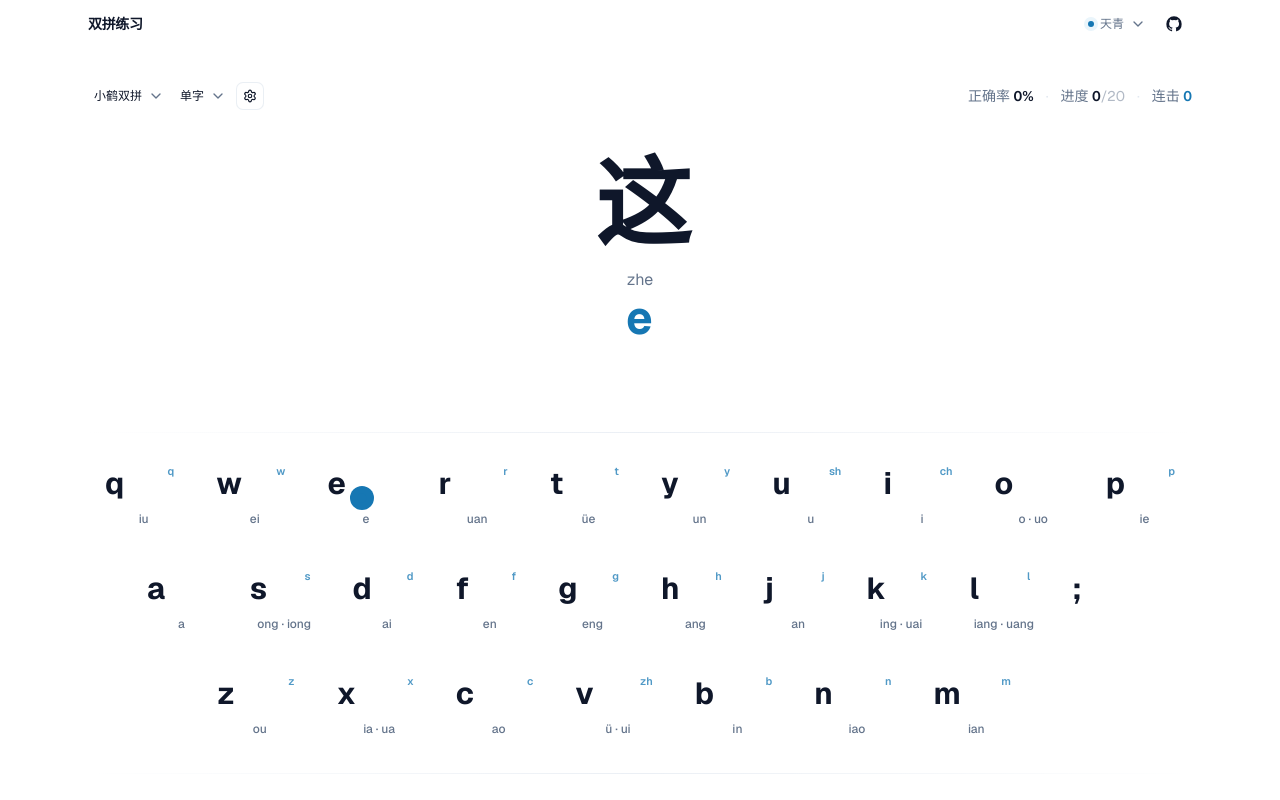
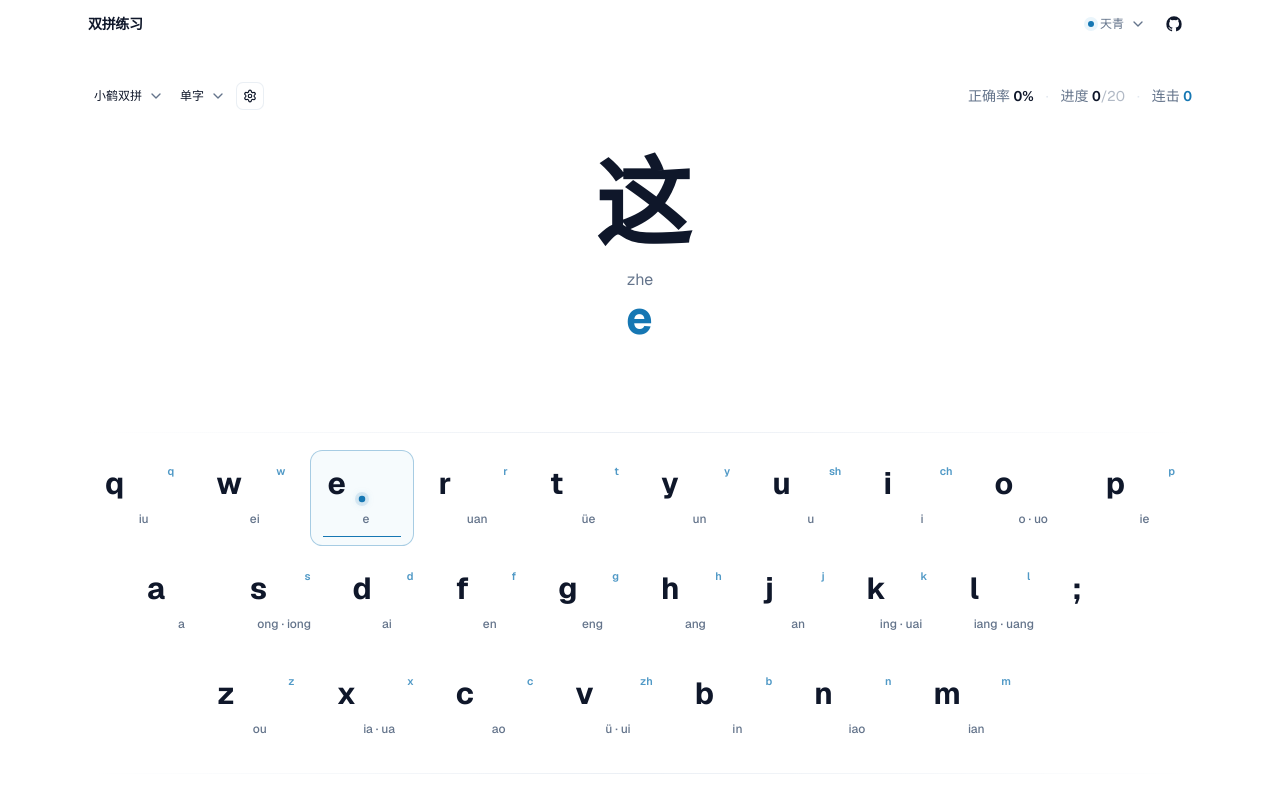
Before and after one commit to sharebravery/shuangpin-practice, a Next.js app: page / in a window 1280 px wide. Both pictures are taken after a click on the button "e e". Shown: the top 800 px of the page. Built offline with nearby package versions, Linux system fonts and the light colour scheme.

Commit message:
feat(ui): restore key feedback and add minimal trace layout

```diff
--- a/src/features/practice/keyboard-map.tsx
+++ b/src/features/practice/keyboard-map.tsx
@@ -14,7 +14,7 @@ const KEYBOARD_ROWS = [
 ] as const;
 
 const KEYBOARD_ROW_OFFSETS = ["0px", "28px", "62px"] as const;
-const SCORE_ROW_PADDING = [
+const GRID_ROW_PADDING = [
   { left: "0px", right: "0px" },
   { left: "42px", right: "42px" },
   { left: "112px", right: "164px" },
@@ -141,7 +141,10 @@ export function KeyboardMap({
       const firstElement = field.querySelector<HTMLElement>(
         `[data-keycap="${CSS.escape(firstKey ?? "")}"]`,
       );
-      const loop = Math.max(28, (firstElement?.getBoundingClientRect().width ?? 72) * 0.38);
+      const loop = Math.max(
+        24,
+        (firstElement?.getBoundingClientRect().width ?? 72) * 0.34,
+      );
       setTraceGeometry({
         points,
         path: `M ${first.x} ${first.y} C ${first.x + loop} ${first.y - loop}, ${first.x - loop} ${first.y - loop}, ${first.x} ${first.y}`,
@@ -150,7 +153,7 @@ export function KeyboardMap({
     }
 
     const dx = second.x - first.x;
-    const bend = Math.max(28, Math.abs(dx) * 0.14);
+    const bend = Math.max(24, Math.abs(dx) * 0.13);
     setTraceGeometry({
       points,
       path: `M ${first.x} ${first.y} C ${first.x + dx * 0.28} ${first.y - bend}, ${second.x - dx * 0.2} ${second.y + bend * 0.45}, ${second.x} ${second.y}`,
@@ -167,6 +170,7 @@ export function KeyboardMap({
   }, [layout, updateTrace]);
 
   const traceHasError = traceErrorIndexes.length > 0;
+  const isGridLayout = layout === "score" || layout === "minimal";
 
   return (
     <div className="w-full overflow-x-auto pb-1" role="group" aria-label="双拼键位图">
@@ -175,6 +179,7 @@ export function KeyboardMap({
         className={cn(
           "relative mx-auto min-w-[820px] lg:min-w-0",
           layout === "score" && "py-4 sm:py-[18px]",
+          layout === "minimal" && "py-2 sm:py-3",
         )}
       >
         {layout === "score" && (
@@ -186,10 +191,7 @@ export function KeyboardMap({
 
         {showTrace && traceGeometry.points.length > 0 && (
           <svg
-            className={cn(
-              "pointer-events-none absolute inset-0 h-full w-full overflow-visible",
-              layout === "score" ? "z-20" : "z-0",
-            )}
+            className="pointer-events-none absolute inset-0 z-[70] h-full w-full overflow-visible"
             aria-hidden="true"
             data-input-trace
           >
@@ -198,8 +200,10 @@ export function KeyboardMap({
                 d={traceGeometry.path}
                 pathLength="1"
                 className={cn(
-                  "animate-[trace-draw_260ms_cubic-bezier(.22,.8,.2,1)_both] fill-none stroke-[2] opacity-80 [filter:drop-shadow(0_0_5px_color-mix(in_srgb,currentColor_28%,transparent))] [stroke-dasharray:1] [stroke-dashoffset:1]",
-                  traceHasError ? "stroke-[var(--error)] text-[var(--error)]" : "stroke-[var(--brand)] text-[var(--brand)]",
+                  "animate-[trace-draw_260ms_cubic-bezier(.22,.8,.2,1)_both] fill-none stroke-[1.8] opacity-85 [filter:drop-shadow(0_0_5px_color-mix(in_srgb,currentColor_28%,transparent))] [stroke-dasharray:1] [stroke-dashoffset:1]",
+                  traceHasError
+                    ? "stroke-[var(--error)] text-[var(--error)]"
+                    : "stroke-[var(--brand)] text-[var(--brand)]",
                 )}
               />
             )}
@@ -208,21 +212,26 @@ export function KeyboardMap({
               const error = traceErrorSet.has(point.index);
               const tone = error ? "var(--error)" : "var(--brand)";
               return (
-                <g key={`${point.index}-${point.x}-${point.y}`} data-trace-point data-trace-error={error ? "true" : "false"}>
+                <g
+                  key={`${point.index}-${point.x}-${point.y}`}
+                  data-trace-point
+                  data-trace-error={error ? "true" : "false"}
+                >
                   <circle
                     cx={point.x}
                     cy={point.y}
-                    r="12"
+                    r="7"
                     fill={tone}
-                    opacity="0.12"
-                    className="animate-[trace-point_420ms_ease-out_both]"
+                    opacity="0.11"
+                    className="animate-[trace-breathe_900ms_ease-in-out_infinite]"
                   />
                   <circle
                     cx={point.x}
                     cy={point.y}
-                    r="4.5"
+                    r="3.25"
                     fill={tone}
-                    className="animate-[trace-point_420ms_ease-out_both]"
+                    className="animate-[trace-point_260ms_ease-out_both] [filter:drop-shadow(0_0_4px_color-mix(in_srgb,currentColor_35%,transparent))]"
+                    style={{ color: tone }}
                   />
                 </g>
               );
@@ -233,23 +242,25 @@ export function KeyboardMap({
         <div
           className={cn(
             "relative z-10 flex flex-col",
-            layout === "score" ? "gap-2 sm:gap-[9px]" : "items-center gap-1.5 sm:gap-2 lg:gap-2.5",
+            isGridLayout
+              ? "gap-2 sm:gap-[9px]"
+              : "items-center gap-1.5 sm:gap-2 lg:gap-2.5",
           )}
         >
           {KEYBOARD_ROWS.map((row, rowIndex) => (
             <div
               key={rowIndex}
               className={cn(
-                layout === "score"
+                isGridLayout
                   ? "grid gap-2"
                   : "flex gap-1.5 sm:gap-2 lg:gap-2.5",
               )}
               style={
-                layout === "score"
+                isGridLayout
                   ? {
                       gridTemplateColumns: `repeat(${row.length}, minmax(0, 1fr))`,
-                      paddingLeft: SCORE_ROW_PADDING[rowIndex].left,
-                      paddingRight: SCORE_ROW_PADDING[rowIndex].right,
+                      paddingLeft: GRID_ROW_PADDING[rowIndex].left,
+                      paddingRight: GRID_ROW_PADDING[rowIndex].right,
                     }
                   : {
                       paddingLeft: KEYBOARD_ROW_OFFSETS[rowIndex],
@@ -274,13 +285,42 @@ export function KeyboardMap({
                     aria-label={`键位 ${key}${keyContent ? `: ${[...keyContent.initials, ...keyContent.finals.map(displayFinal)].join(", ")}` : ""}`}
                     data-keycap={key}
                     data-active={isActive ? "true" : undefined}
-                    data-feedback={isError ? "error" : isCorrect ? "correct" : isTyped ? "typed" : undefined}
+                    data-feedback={
+                      isError
+                        ? "error"
+                        : isCorrect
+                          ? "correct"
+                          : isTyped
+                            ? "typed"
+                            : undefined
+                    }
                     className={cn(
                       "group relative shrink-0 select-none border transition-[transform,background-color,border-color,box-shadow] duration-100",
-                      layout === "score"
-                        ? "h-[82px] w-full rounded-xl border-transparent bg-transparent sm:h-[92px] lg:h-[96px]"
-                        : "flex h-14 w-10 flex-col items-center justify-center rounded-lg border-b-[3px] border-[var(--border)] bg-[var(--key)] shadow-sm sm:h-[88px] sm:w-[72px] sm:rounded-xl lg:h-[102px] lg:w-[86px] lg:rounded-[14px]",
-                      layout === "score" && !disabled && "hover:bg-[var(--brand-soft)]/35",
+                      layout === "score" &&
+                        "h-[82px] w-full rounded-xl border-transparent bg-transparent sm:h-[92px] lg:h-[96px]",
+                      layout === "keyboard" &&
+                        "flex h-14 w-10 flex-col items-center justify-center rounded-lg border-b-[3px] border-[var(--border)] bg-[var(--key)] shadow-sm sm:h-[88px] sm:w-[72px] sm:rounded-xl lg:h-[102px] lg:w-[86px] lg:rounded-[14px]",
+                      layout === "minimal" &&
+                        "h-[76px] w-full rounded-2xl border-transparent bg-transparent sm:h-[82px] lg:h-[86px]",
+
+                      layout === "score" &&
+                        !disabled &&
+                        !isCorrect &&
+                        !isError &&
+                        "hover:bg-[var(--brand-soft)]/55",
+                      layout === "score" &&
+                        isTyped &&
+                        !isCorrect &&
+                        !isError &&
+                        "border-[var(--brand)]/35 bg-[var(--brand-soft)]/45",
+                      layout === "score" &&
+                        isCorrect &&
+                        "border-[var(--brand)] bg-[var(--brand-soft)]",
+                      layout === "score" &&
+                        isError &&
+                        "border-[var(--error)] bg-[var(--error-soft)]",
+                      layout === "score" && isActive && "translate-y-px",
+
                       layout === "keyboard" &&
                         !disabled &&
                         !isCorrect &&
@@ -300,13 +340,35 @@ export function KeyboardMap({
                       layout === "keyboard" &&
                         isActive &&
                         "translate-y-[3px] scale-[0.975] shadow-none ring-2 ring-[var(--brand)]/35 ring-offset-1 ring-offset-background",
+
+                      layout === "minimal" &&
+                        !disabled &&
+                        "hover:bg-[var(--brand-soft)]/35",
                     )}
                   >
                     {layout === "score" && (
-                      <span className="pointer-events-none absolute bottom-2 left-3 right-3 h-px origin-center scale-x-[0.38] bg-border/70 opacity-0 transition-all duration-150 group-hover:scale-x-100 group-hover:opacity-100" />
+                      <span
+                        className={cn(
+                          "pointer-events-none absolute bottom-2 left-3 right-3 h-px origin-center scale-x-[0.38] bg-border/70 opacity-0 transition-all duration-150",
+                          !disabled && "group-hover:scale-x-100 group-hover:opacity-100",
+                          (isTyped || isCorrect || isActive) &&
+                            "scale-x-100 bg-[var(--brand)] opacity-100",
+                          isError &&
+                            "scale-x-100 bg-[var(--error)] opacity-100",
+                        )}
+                      />
                     )}
 
-                    {keyContent && keyContent.initials.length > 0 && (
+                    {layout === "minimal" && (
+                      <span
+                        className="pointer-events-none absolute left-1/2 top-1/2 size-[5px] -translate-x-1/2 -translate-y-1/2 rounded-full bg-border"
+                        aria-hidden="true"
+                      />
+                    )}
+
+                    {layout !== "minimal" &&
+                      keyContent &&
+                      keyContent.initials.length > 0 && (
                         <span
                           className={cn(
                             "absolute font-semibold leading-none text-[var(--brand)]/75",
@@ -322,9 +384,12 @@ export function KeyboardMap({
                     <span
                       className={cn(
                         "font-bold leading-none text-foreground",
-                        layout === "score"
-                          ? "absolute left-3 top-3 text-2xl tracking-tight sm:text-[1.7rem] lg:left-4 lg:text-[1.9rem]"
-                          : "text-base sm:text-2xl lg:text-[1.75rem]",
+                        layout === "score" &&
+                          "absolute left-3 top-3 text-2xl tracking-tight sm:text-[1.7rem] lg:left-4 lg:text-[1.9rem]",
+                        layout === "keyboard" &&
+                          "text-base sm:text-2xl lg:text-[1.75rem]",
+                        layout === "minimal" &&
+                          "absolute left-1/2 top-1 -translate-x-1/2 text-lg font-semibold tracking-tight",
                       )}
                     >
                       {key}
@@ -334,9 +399,12 @@ export function KeyboardMap({
                       <span
                         className={cn(
                           "font-medium leading-none text-muted-foreground",
-                          layout === "score"
-                            ? "absolute bottom-[18px] left-3 right-2 truncate text-[0.62rem] sm:text-[0.7rem] lg:left-4 lg:text-xs"
-                            : "mt-1 max-w-[90%] truncate text-[0.55rem] sm:mt-2 sm:text-[0.7rem] lg:text-xs",
+                          layout === "score" &&
+                            "absolute bottom-[18px] left-3 right-2 truncate text-[0.62rem] sm:text-[0.7rem] lg:left-4 lg:text-xs",
+                          layout === "keyboard" &&
+                            "mt-1 max-w-[90%] truncate text-[0.55rem] sm:mt-2 sm:text-[0.7rem] lg:text-xs",
+                          layout === "minimal" &&
+                            "absolute bottom-1 left-1/2 max-w-[92%] -translate-x-1/2 truncate text-[0.58rem] sm:text-[0.62rem]",
                         )}
                       >
                         {keyContent.finals.map(displayFinal).join(" · ")}
```
Lines whose indentation alone changed are shown as unchanged.
